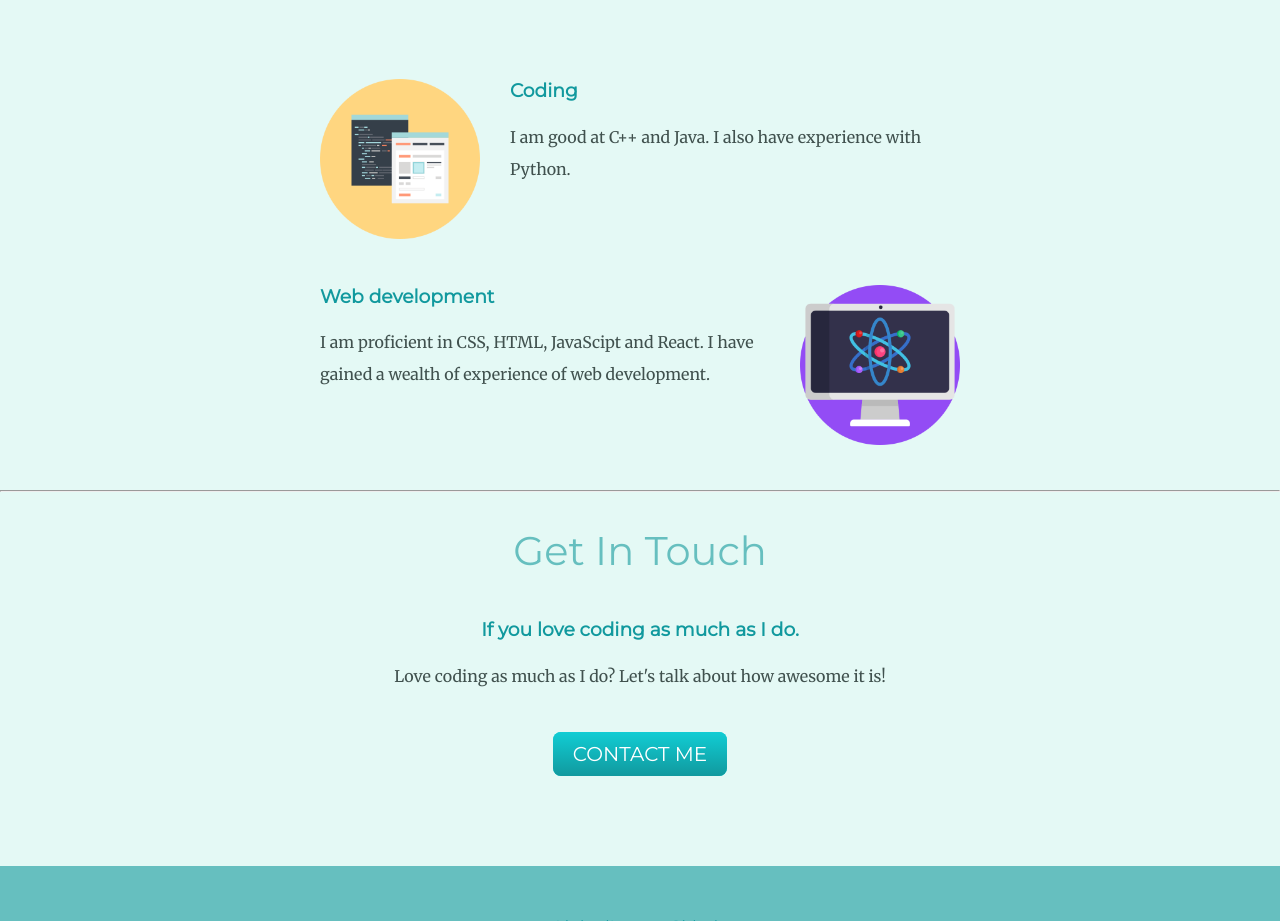
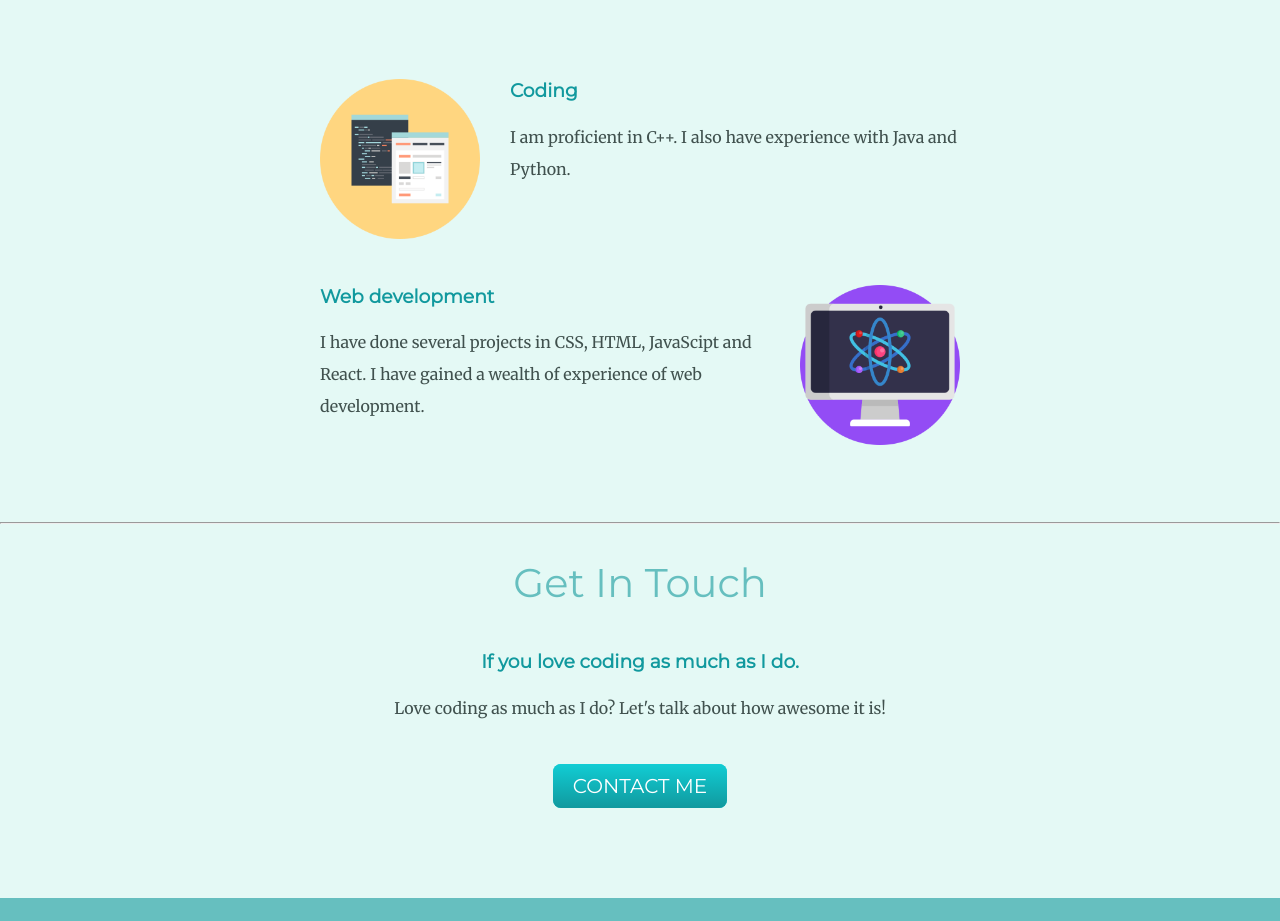
Before and after one commit to XXY1227/Personal-website, a plain HTML site: page index.html in a window 1280 px wide. Shown: the part 1460-2381 px from the top of the page. Drawn offline with Linux system fonts and the light colour scheme.

Commit message:
Update index.html

```diff
--- a/index.html
+++ b/index.html
@@ -28,12 +28,12 @@
               <div class="skill-row">
                 <img class="code-img" src="images/images/code.png" alt="code image">
                 <h3>Coding</h3>
-                <p>I am good at C++ and Java. I also have experience with Python.</p>
+                <p>I am proficient in C++. I also have experience with Java and Python.</p>
               </div>
               <div class="skill-row">
                 <img class="computer-img" src="images/images/data-science.png" alt="code image" alt="">
                 <h3>Web development</h3>
-                <p>I am proficient in CSS, HTML, JavaScipt and React. I have gained a wealth of experience of web development.</p>
+                <p>I have done several projects in CSS, HTML, JavaScipt and React. I have gained a wealth of experience of web development.</p>
               </div>
             </div>
             <hr>
```
